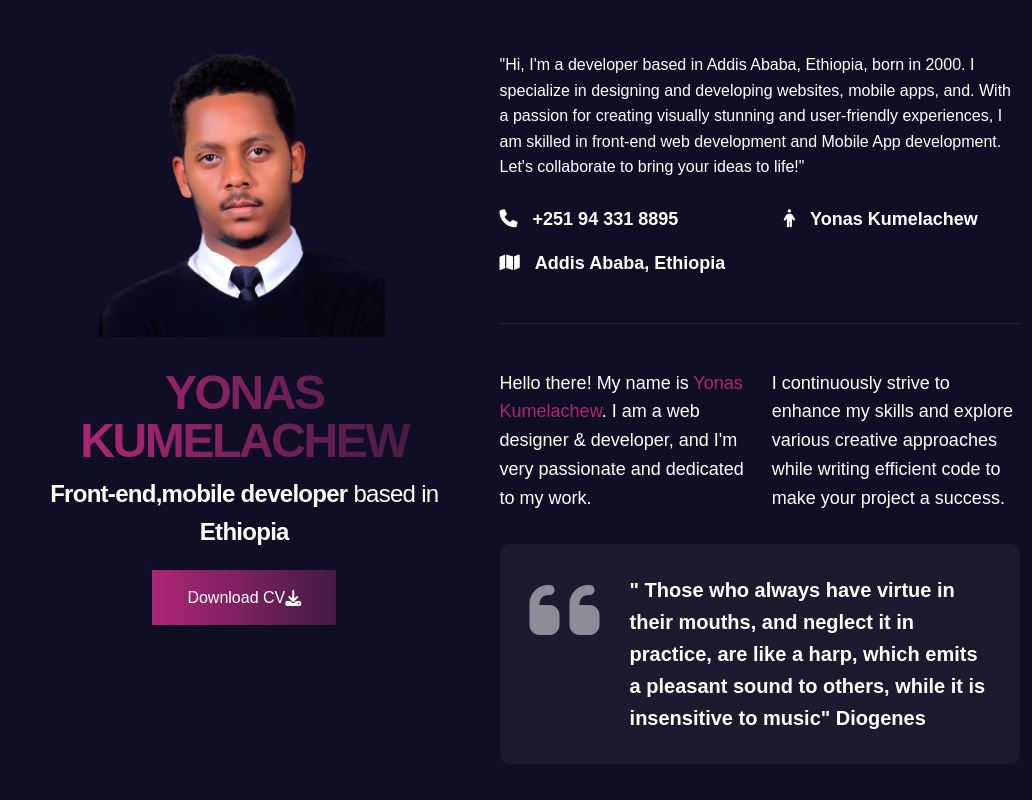
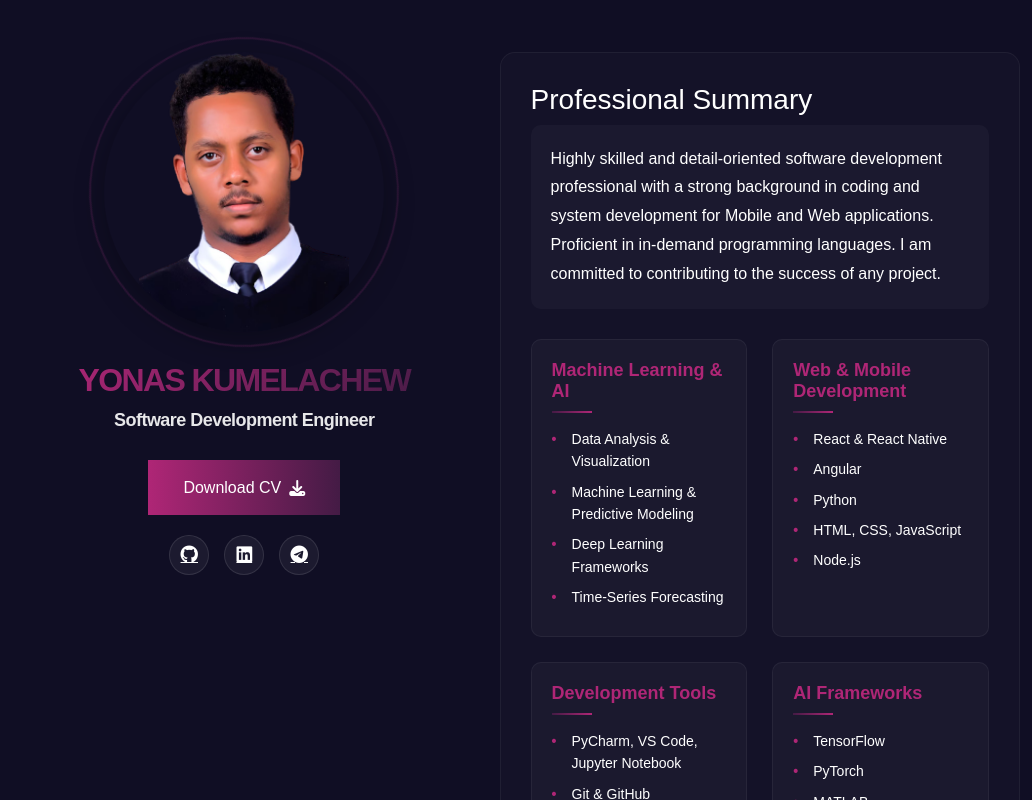
Before and after one commit to yonasKu/portfolio, an Angular app: page / in a window 1280 px wide. Shown: the part 1020-1820 px from the top of the page, without its empty margins (248-1280 px from the left). Built offline with nearby package versions, Linux system fonts and the light colour scheme.

Commit message:
about me ui change commit

```diff
--- a/src/app/about/about.component.css
+++ b/src/app/about/about.component.css
@@ -99,8 +99,92 @@ img {
 }
 
 .about-bio {
-  max-width: 600px;
-  margin-bottom: 25px;
+  background: rgba(var(--px-white-rgb), 0.02);
+  padding: 30px;
+  border-radius: 15px;
+  border: 1px solid rgba(var(--px-white-rgb), 0.05);
+}
+
+.summary-text {
+  font-size: 16px;
+  line-height: 1.8;
+  color: var(--px-white);
+  margin-bottom: 30px;
+  padding: 20px;
+  background: rgba(var(--px-white-rgb), 0.03);
+  border-radius: 10px;
+}
+
+.skills-grid {
+  display: grid;
+  grid-template-columns: repeat(2, 1fr);
+  gap: 25px;
+  margin-top: 30px;
+}
+
+.skill-category {
+  background: rgba(var(--px-white-rgb), 0.03);
+  padding: 20px;
+  border-radius: 10px;
+  border: 1px solid rgba(var(--px-white-rgb), 0.05);
+  transition: transform 0.3s ease;
+}
+
+.skill-category:hover {
+  transform: translateY(-5px);
+  background: rgba(var(--px-white-rgb), 0.05);
+}
+
+.skill-category h4 {
+  color: var(--px-theme);
+  font-size: 18px;
+  margin-bottom: 15px;
+  font-weight: 600;
+  position: relative;
+  padding-bottom: 10px;
+}
+
+.skill-category h4::after {
+  content: '';
+  position: absolute;
+  bottom: 0;
+  left: 0;
+  width: 40px;
+  height: 2px;
+  background: linear-gradient(270deg, var(--px-theme) 0%, var(--px-theme-2) 100%);
+}
+
+.skill-category ul {
+  list-style: none;
+  padding: 0;
+  margin: 0;
+}
+
+.skill-category ul li {
+  color: var(--px-white);
+  font-size: 14px;
+  margin-bottom: 8px;
+  padding-left: 20px;
+  position: relative;
+}
+
+.skill-category ul li::before {
+  content: '•';
+  color: var(--px-theme);
+  position: absolute;
+  left: 0;
+  font-weight: bold;
+}
+
+@media (max-width: 768px) {
+  .skills-grid {
+    grid-template-columns: 1fr;
+  }
+
+  .summary-text {
+    font-size: 15px;
+    padding: 15px;
+  }
 }
 
 .about-contact p {
@@ -324,3 +408,146 @@ img {
     font-size: 22px;
   }
 }
+
+.about-avatar-container {
+  position: relative;
+  width: 280px;
+  height: 280px;
+  margin: 0 auto 32px;
+}
+
+.about-avatar {
+  position: relative;
+  width: 100%;
+  height: 100%;
+  border-radius: 50%;
+  overflow: hidden;
+  transition: all 0.3s ease;
+  box-shadow: 0 10px 30px rgba(0, 0, 0, 0.3);
+}
+
+.about-avatar img {
+  width: 100%;
+  height: 100%;
+  object-fit: cover;
+  object-position: center;
+  transition: transform 0.5s ease;
+}
+
+.about-avatar:hover img {
+  transform: scale(1.1);
+}
+
+.avatar-border {
+  position: absolute;
+  top: -5px;
+  left: -5px;
+  right: -5px;
+  bottom: -5px;
+  border: 2px solid var(--px-theme);
+  border-radius: 50%;
+  animation: rotate 10s linear infinite;
+}
+
+.avatar-border-outer {
+  position: absolute;
+  top: -15px;
+  left: -15px;
+  right: -15px;
+  bottom: -15px;
+  border: 2px solid var(--px-theme-2);
+  border-radius: 50%;
+  opacity: 0.5;
+  animation: rotate 15s linear infinite reverse;
+}
+
+@keyframes rotate {
+  from {
+    transform: rotate(0deg);
+  }
+  to {
+    transform: rotate(360deg);
+  }
+}
+
+.social-links {
+  display: flex;
+  justify-content: center;
+  gap: 15px;
+  margin-top: 20px;
+}
+
+.social-links a {
+  width: 40px;
+  height: 40px;
+  display: flex;
+  align-items: center;
+  justify-content: center;
+  border-radius: 50%;
+  background: rgba(var(--px-white-rgb), 0.05);
+  color: var(--px-white);
+  font-size: 18px;
+  transition: all 0.3s ease;
+  border: 1px solid rgba(var(--px-white-rgb), 0.1);
+}
+
+.social-links a:hover {
+  background: var(--px-theme);
+  color: var(--px-white);
+  transform: translateY(-3px);
+}
+
+.about-left h3 {
+  margin: 25px 0 10px;
+  background: linear-gradient(135deg, var(--px-theme) 0%, var(--px-theme-2) 100%);
+  -webkit-background-clip: text;
+  -webkit-text-fill-color: transparent;
+  font-size: 32px;
+  font-weight: 700;
+  text-transform: uppercase;
+}
+
+.about-left p {
+  color: var(--px-white);
+  font-size: 18px;
+  margin-bottom: 25px;
+  opacity: 0.9;
+}
+
+.px-btn {
+  position: relative;
+  overflow: hidden;
+  transition: all 0.3s ease;
+}
+
+.px-btn:hover {
+  transform: translateY(-2px);
+  box-shadow: 0 5px 15px rgba(var(--px-theme-rgb), 0.3);
+}
+
+.px-btn i {
+  margin-left: 8px;
+  transition: transform 0.3s ease;
+}
+
+.px-btn:hover i {
+  transform: translateX(3px);
+}
+
+@media (max-width: 991px) {
+  .about-avatar-container {
+    width: 240px;
+    height: 240px;
+  }
+}
+
+@media (max-width: 767px) {
+  .about-avatar-container {
+    width: 200px;
+    height: 200px;
+  }
+
+  .about-left h3 {
+    font-size: 28px;
+  }
+}
--- a/src/app/about/about.component.html
+++ b/src/app/about/about.component.html
@@ -1,74 +1,90 @@
 <div class="container">
   <div class="section-heading text-center text-lg-start">
-    <h6>Nice to meet you!</h6>
-    <h2>Welcome to...</h2>
+    <h6>About Me</h6>
+    <h2>Professional Background</h2>
   </div>
   <div class="row gy-4">
     <div class="col-lg-5">
       <div class="about-left">
-        <div class="about-avatar">
-          <img src="assets/img/Yonas.png" title="" alt="" />
+        <div class="about-avatar-container">
+          <div class="about-avatar">
+            <img src="assets/img/Yonas.png" title="Yonas Kumelachew" alt="Yonas Kumelachew" />
+          </div>
+
+          <div class="avatar-border-outer"></div>
         </div>
         <h3>Yonas Kumelachew</h3>
-        <p>
-          Front-end,mobile developer
-          <span>based in</span> Ethiopia
-        </p>
+        <p>Software Development Engineer</p>
         <div class="btn-bar">
           <a [href]="getDownloadLink()" download="CV.pdf" class="px-btn">
-            Download CV
-            <i class="fas fa-download"></i
-          ></a>
+            Download CV <i class="fas fa-download"></i>
+          </a>
+        </div>
+        <div class="social-links">
+          <a href="https://github.com/yonasKu" target="_blank" title="GitHub">
+            <i class="fab fa-github"></i>
+          </a>
+          <a href="https://www.linkedin.com/in/yonas-kumelachew-458256259/" target="_blank" title="LinkedIn">
+            <i class="fab fa-linkedin"></i>
+          </a>
+          <a href="https://t.me/Truediogenes" target="_blank" title="Telegram">
+            <i class="fab fa-telegram"></i>
+          </a>
         </div>
       </div>
     </div>
+
     <div class="col-lg-7 ps-xl-5">
       <div class="about-bio">
-        <p>
-          "Hi, I'm a developer based in Addis Ababa, Ethiopia, born in 2000. I
-          specialize in designing and developing websites, mobile apps, and.
-          With a passion for creating visually stunning and user-friendly
-          experiences, I am skilled in front-end web development and Mobile App
-          development. Let's collaborate to bring your ideas to life!"
+        <h3>Professional Summary</h3>
+        <p class="summary-text">
+          Highly skilled and detail-oriented software development professional with a strong background in coding and
+          system development for Mobile and Web applications. Proficient in in-demand programming languages. I am
+          committed to contributing to the success of any project.
         </p>
-      </div>
-      <div class="about-contact row gx-lg-5">
-        <div class="col-sm-6">
-          <p><i class="fas fa-phone"></i><span>+251 94 331 8895</span></p>
-        </div>
-        <div class="col-sm-6">
-          <p><i class="fas fa-person"></i><span>Yonas Kumelachew</span></p>
-        </div>
 
-        <div class="col-sm-6">
-          <p><i class="fas fa-map"></i><span>Addis Ababa, Ethiopia</span></p>
-        </div>
-      </div>
-      <div class="about-exp">
-        <div class="row gy-4">
-          <div class="col-md-6">
-            <p class="lead">
-              Hello there! My name is
-              <span>Yonas Kumelachew</span>. I am a web designer &amp;
-              developer, and I'm very passionate and dedicated to my work.
-            </p>
+        <div class="skills-grid">
+          <div class="skill-category">
+            <h4>Machine Learning & AI</h4>
+            <ul>
+              <li>Data Analysis & Visualization</li>
+              <li>Machine Learning & Predictive Modeling</li>
+              <li>Deep Learning Frameworks</li>
+              <li>Time-Series Forecasting</li>
+            </ul>
           </div>
-          <div class="col-md-6">
-            <p class="lead">
-              I continuously strive to enhance my skills and explore various
-              creative approaches while writing efficient code to make your
-              project a success.
-            </p>
+
+          <div class="skill-category">
+            <h4>Web & Mobile Development</h4>
+            <ul>
+              <li>React & React Native</li>
+              <li>Angular</li>
+              <li>Python</li>
+              <li>HTML, CSS, JavaScript</li>
+              <li>Node.js</li>
+            </ul>
+          </div>
+
+          <div class="skill-category">
+            <h4>Development Tools</h4>
+            <ul>
+              <li>PyCharm, VS Code, Jupyter Notebook</li>
+              <li>Git & GitHub</li>
+              <li>Docker</li>
+              <li>MySQL, PostgreSQL</li>
+            </ul>
+          </div>
+
+          <div class="skill-category">
+            <h4>AI Frameworks</h4>
+            <ul>
+              <li>TensorFlow</li>
+              <li>PyTorch</li>
+              <li>MATLAB</li>
+              <li>MLflow</li>
+            </ul>
           </div>
         </div>
-        <blockquote>
-          <i class="fa-solid fa-quote-left"></i>
-          <p>
-            " Those who always have virtue in their mouths, and neglect it in
-            practice, are like a harp, which emits a pleasant sound to others,
-            while it is insensitive to music" Diogenes
-          </p>
-        </blockquote>
       </div>
     </div>
   </div>
```
